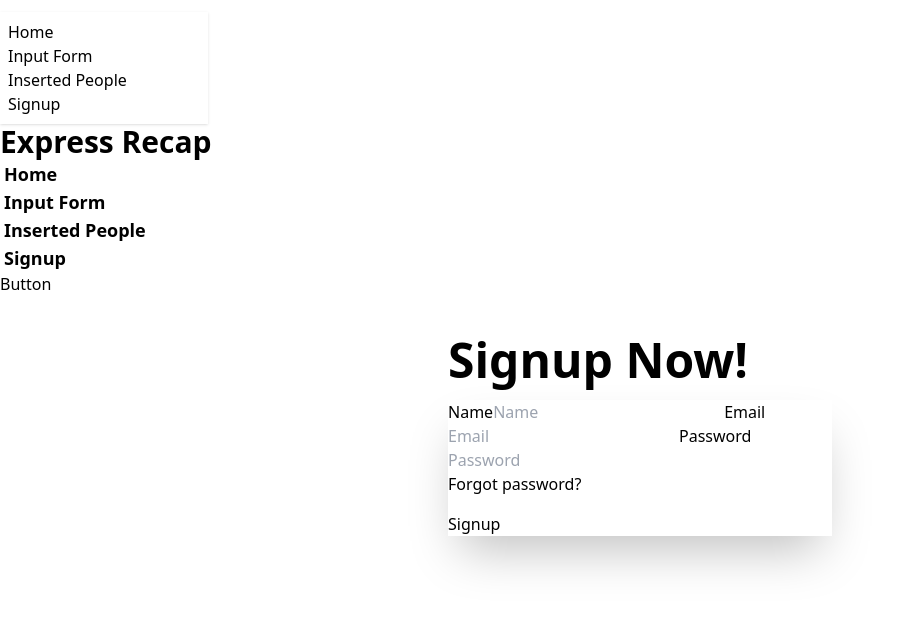
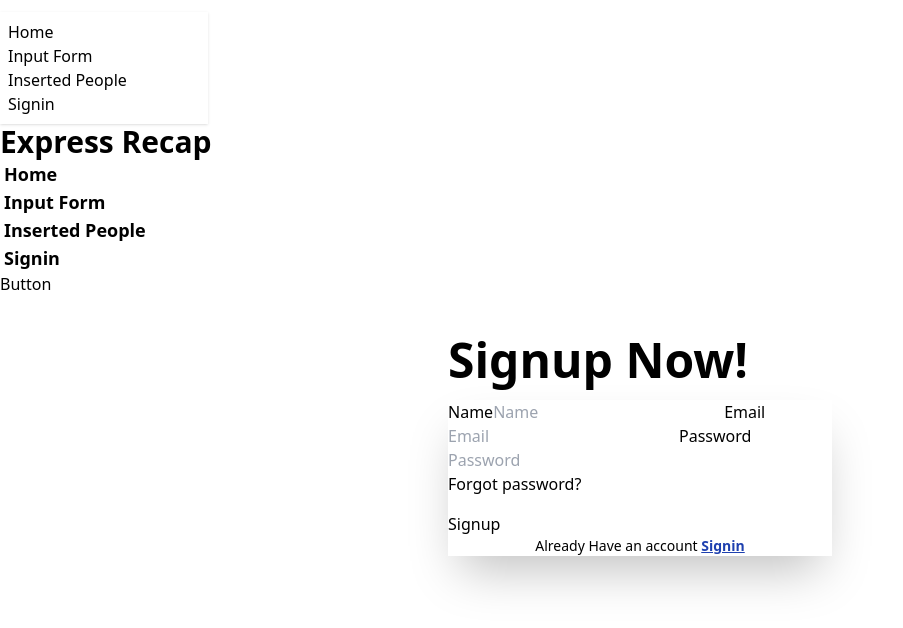
Before and after one commit to mh-shihan/express-js-recap-client, a React (Vite) app: page /signup in a window 1280 px wide. Shown: the top 628 px of the page, without its empty margins (0-903 px from the left). Built offline with nearby package versions, Linux system fonts and the light colour scheme; no server answers.

Commit message:
Complted signup page

```diff
--- a/src/main.jsx
+++ b/src/main.jsx
@@ -9,6 +9,7 @@ import InsertedPeoples from "./pages/inserted-peoples/InsertedPeoples.jsx";
 import Update from "./pages/update/Update.jsx";
 import Signup from "./pages/signup/Signup.jsx";
 import AuthProviders from "./firebase/AuthProviders.jsx";
+import Signin from "./pages/signin/Signin.jsx";
 
 const router = createBrowserRouter([
   {
@@ -32,6 +33,10 @@ const router = createBrowserRouter([
         path: "signup",
         element: <Signup></Signup>,
       },
+      {
+        path: "signin",
+        element: <Signin></Signin>,
+      },
     ],
   },
 ]);
--- a/src/pages/home/Navbar.jsx
+++ b/src/pages/home/Navbar.jsx
@@ -13,7 +13,7 @@ const Navbar = () => {
         <NavLink to="/inserted-peoples">Inserted People</NavLink>
       </li>
       <li>
-        <NavLink to="/signup">Signup</NavLink>
+        <NavLink to="/signin">Signin</NavLink>
       </li>
     </>
   );
--- /dev/null
+++ b/src/pages/signin/Signin.jsx
@@ -0,0 +1,5 @@
+const Signin = () => {
+  return <div></div>;
+};
+
+export default Signin;
--- a/src/pages/signup/Signup.jsx
+++ b/src/pages/signup/Signup.jsx
@@ -1,6 +1,7 @@
 import { useContext } from "react";
 import toast from "react-hot-toast";
 import { AuthContext } from "../../firebase/AuthProviders";
+import { Link } from "react-router-dom";
 
 const Signup = () => {
   const { signupUser, updateUser } = useContext(AuthContext);
@@ -13,7 +14,7 @@ const Signup = () => {
     const toastId = toast.loading("Loading.....");
 
     signupUser(email, password)
-      .then((res) => {
+      .then(() => {
         updateUser(name).then(() => {
           const userInfo = { name, email };
           fetch("http://localhost:5000/users", {
@@ -77,6 +78,14 @@ const Signup = () => {
               </button>
             </fieldset>
           </form>
+          <p className="text-sm text-center">
+            <span>Already Have an account </span>{" "}
+            <Link to="/signin">
+              <span className="text-blue-800 underline cursor-pointer font-semibold">
+                Signin
+              </span>
+            </Link>
+          </p>
         </div>
       </div>
     </div>
```
